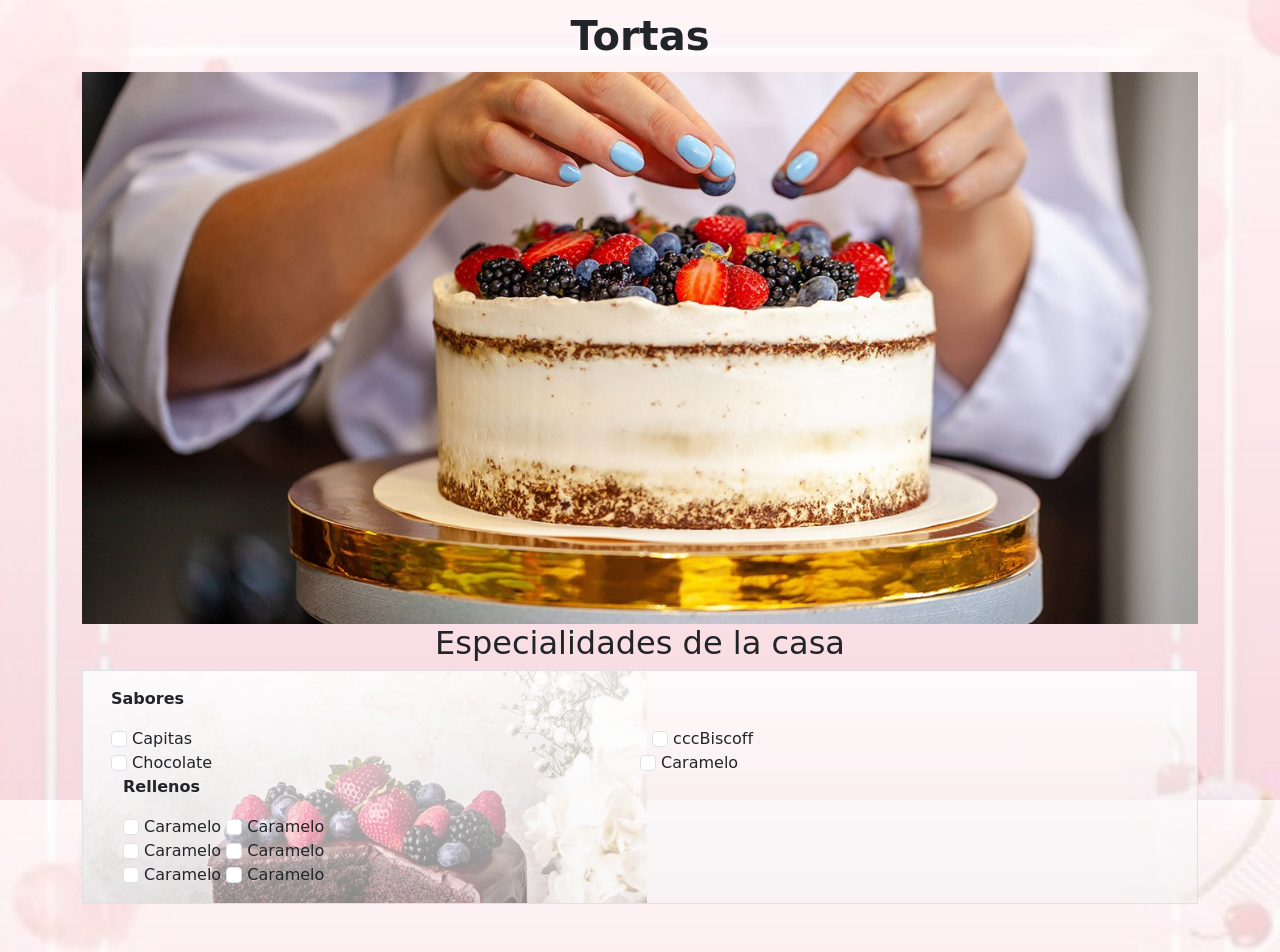
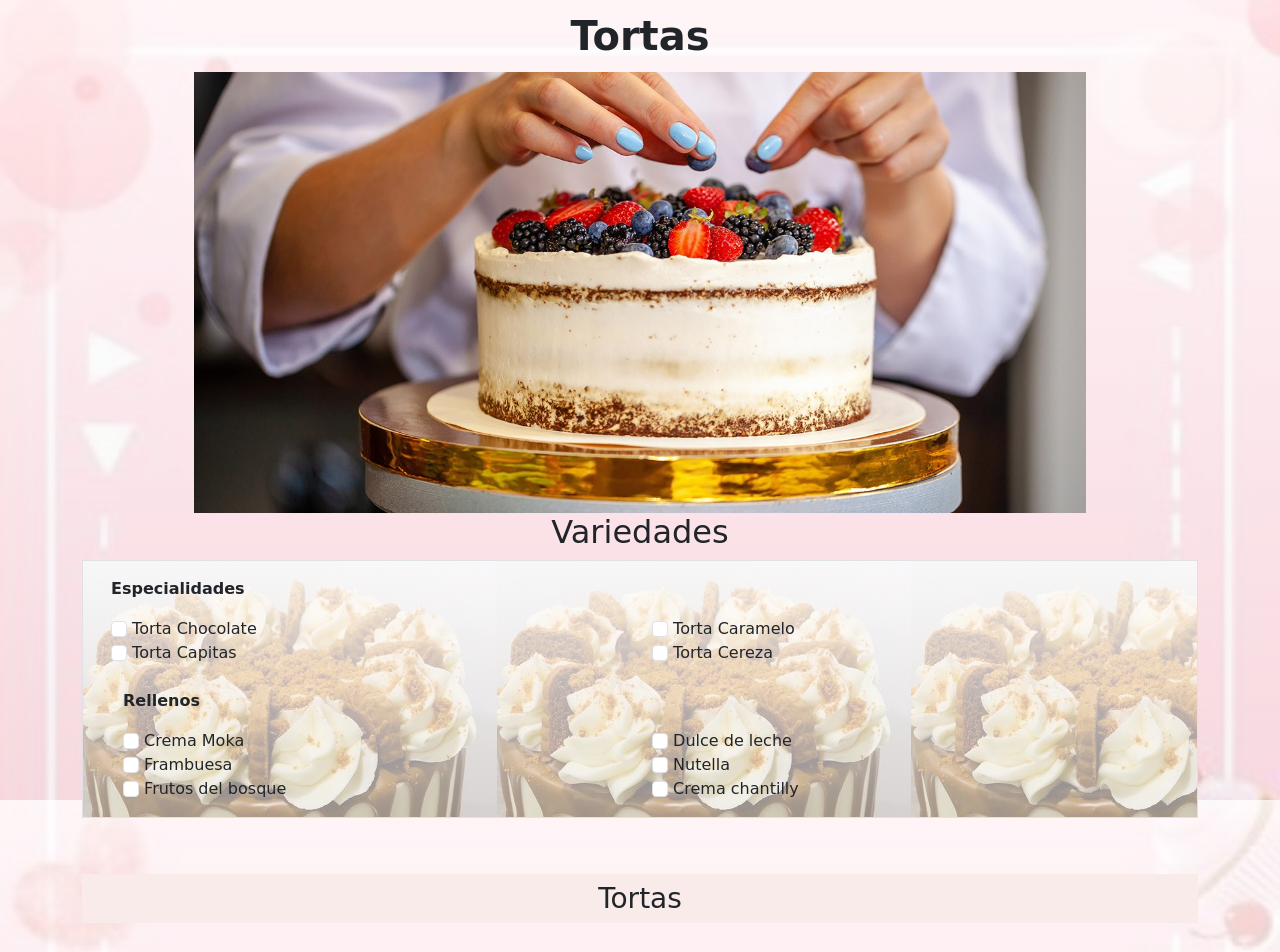
Before and after one commit to micaelacancino/DulceTentacion, a plain HTML site: page pages/detalleCategoriaTorta.html in a window 1280 px wide. Shown: the top 952 px of the page. Drawn offline with nearby package versions, Linux system fonts and the light colour scheme.

Commit message:
cambie los nombres de las grillas, agregue una class a la imagen de fondo

```diff
--- a/css/detalleCategoriaTorta.css
+++ b/css/detalleCategoriaTorta.css
@@ -20,9 +20,9 @@ h2{
     object-fit: cover;
     object-position: center;
 }
-.varrelltor{
+.varrellto{
     background: linear-gradient(rgba(255, 255, 255, 0.864), rgba(242, 242, 242, 0.56)),
-        url(/img/categorias/tortas/chocolate-berry\ cake.jpg) no-repeat ;
+        url(/img/categorias/tortas/Biscoff-Cookie\ Butter-Drip-Cake.jpg);
 }
 .Color {
     border-radius: 5px;
@@ -57,7 +57,7 @@ h2{
     object-position: center;
 }
 @media only screen and (min-width: 1200px) {
-    .imgcup{
+    .imgtort{
         width: 80%;
         height: 300px;
         }
--- a/pages/detalleCategoriaTorta.html
+++ b/pages/detalleCategoriaTorta.html
@@ -20,73 +20,66 @@
             <div class="text-center">
                 <img src="/img/img3.jpg" alt="imagen de torta" class="img-fluid imgtort">
             </div>
-            <h2>Especialidades de la casa</h2>
-            <article class="container d-flex flex-column gap-2 flex-sm-row gap-sm-3 p-3 border varrelltor">
+            <h2>Variedades</h2>
+            <div class="container d-flex flex-column gap-2 flex-sm-row gap-sm-3 p-3 border varrellto">
                 <div class="container">
-                    <p class="fw-bold">Sabores</p>
+                    <p class="fw-bold tit">Especialidades</p>
                     <div class="row">
                         <div class="col">
                             <input class="form-check-input" type="checkbox" value="" id="flexCheckDefault">
-                            <label class="form-check-label" for="flexCheckDefault">Capitas
-                            </label>
+                            <label class="form-check-label" for="flexCheckDefault">Torta Chocolate
                         </div>
                         <div class="col">
                             <input class="form-check-input" type="checkbox" value="" id="flexCheckDefault">
-                            <label class="form-check-label" for="flexCheckDefault">cccBiscoff
-                            </label>
+                            <label class="form-check-label" for="flexCheckDefault">Torta Caramelo
                         </div>
+                    </div>
+                    <div class="row">
+                        <div class="col">
+                            <input class="form-check-input" type="checkbox" value="" id="flexCheckDefault">
+                            <label class="form-check-label" for="flexCheckDefault">Torta Capitas
+                        </div>
+                        <div class="col">
+                            <input class="form-check-input" type="checkbox" value="" id="flexCheckDefault">
+                            <label class="form-check-label" for="flexCheckDefault">Torta Cereza
+                        </div>
+                    </div>
+                    <br>
+                    <div class="container">
+                        <p class="fw-bold tit">Rellenos</p>
                         <div class="row">
                             <div class="col">
                                 <input class="form-check-input" type="checkbox" value="" id="flexCheckDefault">
-                                <label class="form-check-label" for="flexCheckDefault">Chocolate
-                                </label>
+                                <label class="form-check-label" for="flexCheckDefault">Crema Moka
                             </div>
                             <div class="col">
                                 <input class="form-check-input" type="checkbox" value="" id="flexCheckDefault">
-                                <label class="form-check-label" for="flexCheckDefault">Caramelo
-                                </label>
-                            </div>
-                        </div>
-                    </div>
-
-                    <div class="container">
-                        <p class="fw-bold">Rellenos</p>
-                        <div class="row">
-                            <div class="col">
-                                <input class="form-check-input" type="checkbox" value="" id="flexCheckDefault">
-                                <label class="form-check-label" for="flexCheckDefault">Caramelo
-                                </label>
-
-                                <input class="form-check-input" type="checkbox" value="" id="flexCheckDefault">
-                                <label class="form-check-label" for="flexCheckDefault">Caramelo
-                                </label>
+                                <label class="form-check-label" for="flexCheckDefault">Dulce de leche
                             </div>
                         </div>
                         <div class="row">
                             <div class="col">
                                 <input class="form-check-input" type="checkbox" value="" id="flexCheckDefault">
-                                <label class="form-check-label" for="flexCheckDefault">Caramelo
-                                </label>
-
+                                <label class="form-check-label" for="flexCheckDefault">Frambuesa
+                            </div>
+                            <div class="col">
                                 <input class="form-check-input" type="checkbox" value="" id="flexCheckDefault">
-                                <label class="form-check-label" for="flexCheckDefault">Caramelo
-                                </label>
+                                <label class="form-check-label" for="flexCheckDefault">Nutella
                             </div>
                         </div>
                         <div class="row">
                             <div class="col">
                                 <input class="form-check-input" type="checkbox" value="" id="flexCheckDefault">
-                                <label class="form-check-label" for="flexCheckDefault">Caramelo
-                                </label>
-
+                                <label class="form-check-label" for="flexCheckDefault">Frutos del bosque
+                            </div>
+                            <div class="col">
                                 <input class="form-check-input" type="checkbox" value="" id="flexCheckDefault">
-                                <label class="form-check-label" for="flexCheckDefault">Caramelo
-                                </label>
+                                <label class="form-check-label" for="flexCheckDefault">Crema chantilly
                             </div>
                         </div>
                     </div>
                 </div>
-            </article>
+            </div>
         </section>
         <section class="container pt-5">
             <h3 class="text-center mb-5 colorRosa py-2">Tortas</h3>
@@ -134,10 +127,10 @@
                 </div>
                 <div class="col-sm-12 col-md-6 col-lg-3">
                     <div class="card border-0">
-                        <img src="/img/categorias/tortas/torta-cerezas.webp" class="card-img-top imgSize"
+                        <img src="/img/categorias/tortas/torta-chocolate.jpg" class="card-img-top imgSize"
                             alt="torta-de-cerezas" />
                         <div class="card-body text-center">
-                            <h5 class="card-title text-center">Torta de cerezas</h5>
+                            <h5 class="card-title text-center">Todo Chocolate</h5>
                             <p class="card-text text-center">$9.870,00 C/u</p>
                             <a href=""><button type="button" class="rounded-1 colorButtom border-0 py-2 px-5">
                                     Ver más..
```
